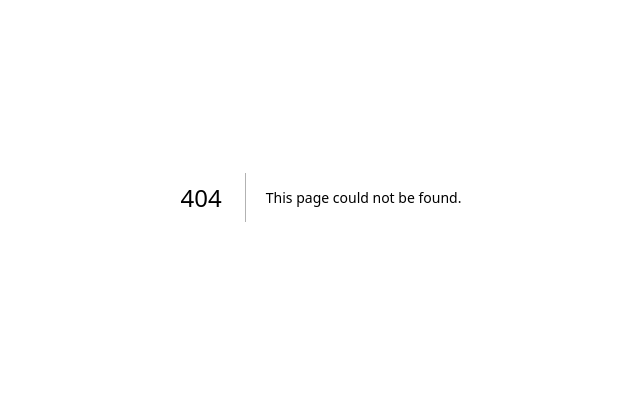
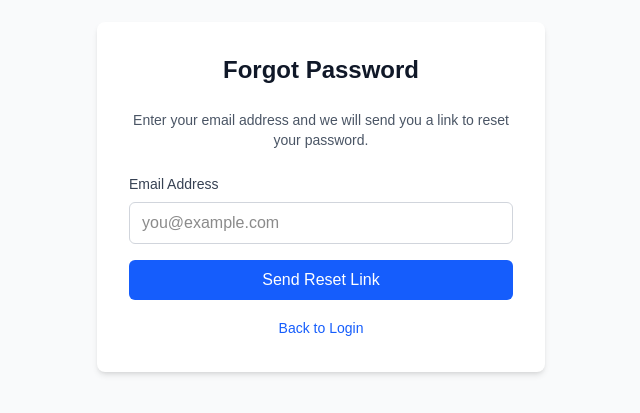
Before and after one commit to AbdulazizBaHaj/feelix-frontend-prod-ready, a Next.js app: page /forgot-password in a window 1280 px wide. Before the commit this address had no page. Shown: the part 203-616 px from the top of the page, without its empty margins (319-959 px from the left). Built offline with nearby package versions, Linux system fonts and the light colour scheme.

Commit message:
feat(auth): implement forgot password page
- Email submission form
- Loading and success states
- Error handling with user-friendly messages
- Success message after email submission

```diff
--- /dev/null
+++ b/src/app/forgot-password/page.tsx
@@ -0,0 +1,160 @@
+'use client';
+
+import { useState, FormEvent } from 'react';
+import { requestPasswordReset } from '@/lib/api/auth';
+import { useRouter } from 'next/navigation';
+
+export default function ForgotPasswordPage() {
+  const router = useRouter();
+  const [email, setEmail] = useState('');
+  const [status, setStatus] = useState<
+    'idle' | 'loading' | 'success' | 'error'
+  >('idle');
+  const [errorMessage, setErrorMessage] = useState('');
+
+  const handleSubmit = async (e: FormEvent<HTMLFormElement>) => {
+    e.preventDefault();
+
+    if (!email) {
+      setStatus('error');
+      setErrorMessage('Please enter your email address');
+      return;
+    }
+
+    setStatus('loading');
+    setErrorMessage('');
+
+    try {
+      await requestPasswordReset(email);
+      setStatus('success');
+    } catch (error) {
+      setStatus('error');
+      setErrorMessage(
+        error instanceof Error ? error.message : 'Failed to send reset email'
+      );
+    }
+  };
+
+  return (
+    <div className="min-h-screen flex items-center justify-center bg-gray-50">
+      <div className="max-w-md w-full bg-white rounded-lg shadow-md p-8">
+        <h1 className="text-2xl font-bold text-center text-gray-900 mb-6">
+          Forgot Password
+        </h1>
+
+        {status === 'success' ? (
+          // Success State
+          <div className="text-center">
+            <div className="text-green-600 mb-4">
+              <svg
+                className="w-16 h-16 mx-auto"
+                fill="none"
+                stroke="currentColor"
+                viewBox="0 0 24 24"
+              >
+                <path
+                  strokeLinecap="round"
+                  strokeLinejoin="round"
+                  strokeWidth={2}
+                  d="M3 8l7.89 5.26a2 2 0 002.22 0L21 8M5 19h14a2 2 0 002-2V7a2 2 0 00-2-2H5a2 2 0 00-2 2v10a2 2 0 002 2z"
+                />
+              </svg>
+            </div>
+            <h2 className="text-xl font-semibold text-gray-900 mb-2">
+              Check Your Email
+            </h2>
+            <p className="text-gray-600 mb-6">
+              Please check your email to reset your password.
+            </p>
+            <p className="text-sm text-gray-500 mb-4">
+              We have sent a password reset link to <strong>{email}</strong>
+            </p>
+            <button
+              onClick={() => router.push('/login')}
+              className="w-full bg-blue-600 text-white py-2 px-4 rounded-md hover:bg-blue-700 transition-colors"
+            >
+              Back to Login
+            </button>
+          </div>
+        ) : (
+          // Form State
+          <form onSubmit={handleSubmit}>
+            <p className="text-gray-600 text-sm mb-6 text-center">
+              Enter your email address and we will send you a link to reset your
+              password.
+            </p>
+
+            <div className="mb-4">
+              <label
+                htmlFor="email"
+                className="block text-sm font-medium text-gray-700 mb-2"
+              >
+                Email Address
+              </label>
+              <input
+                type="email"
+                id="email"
+                value={email}
+                onChange={(e) => setEmail(e.target.value)}
+                className="w-full px-3 py-2 border border-gray-300 rounded-md focus:outline-none focus:ring-2 focus:ring-blue-500"
+                placeholder="you@example.com"
+                disabled={status === 'loading'}
+                required
+              />
+            </div>
+
+            {/* Error Message */}
+            {status === 'error' && (
+              <div className="mb-4 p-3 bg-red-50 border border-red-200 rounded-md">
+                <p className="text-sm text-red-600">{errorMessage}</p>
+              </div>
+            )}
+
+            <button
+              type="submit"
+              disabled={status === 'loading'}
+              className="w-full bg-blue-600 text-white py-2 px-4 rounded-md hover:bg-blue-700 disabled:bg-blue-400 disabled:cursor-not-allowed transition-colors"
+            >
+              {status === 'loading' ? (
+                <span className="flex items-center justify-center">
+                  <svg
+                    className="animate-spin -ml-1 mr-3 h-5 w-5 text-white"
+                    fill="none"
+                    viewBox="0 0 24 24"
+                  >
+                    <circle
+                      className="opacity-25"
+                      cx="12"
+                      cy="12"
+                      r="10"
+                      stroke="currentColor"
+                      strokeWidth="4"
+                    ></circle>
+                    <path
+                      className="opacity-75"
+                      fill="currentColor"
+                      d="M4 12a8 8 0 018-8V0C5.373 0 0 5.373 0 12h4zm2 5.291A7.962 7.962 0 014 12H0c0 3.042 1.135 5.824 3 7.938l3-2.647z"
+                    ></path>
+                  </svg>
+                  Sending...
+                </span>
+              ) : (
+                'Send Reset Link'
+              )}
+            </button>
+
+            <div className="mt-4 text-center">
+              <button
+                type="button"
+                onClick={() => router.push('/login')}
+                className="text-sm text-blue-600 hover:underline"
+              >
+                Back to Login
+              </button>
+            </div>
+          </form>
+        )}
+      </div>
+    </div>
+  );
+}
```
